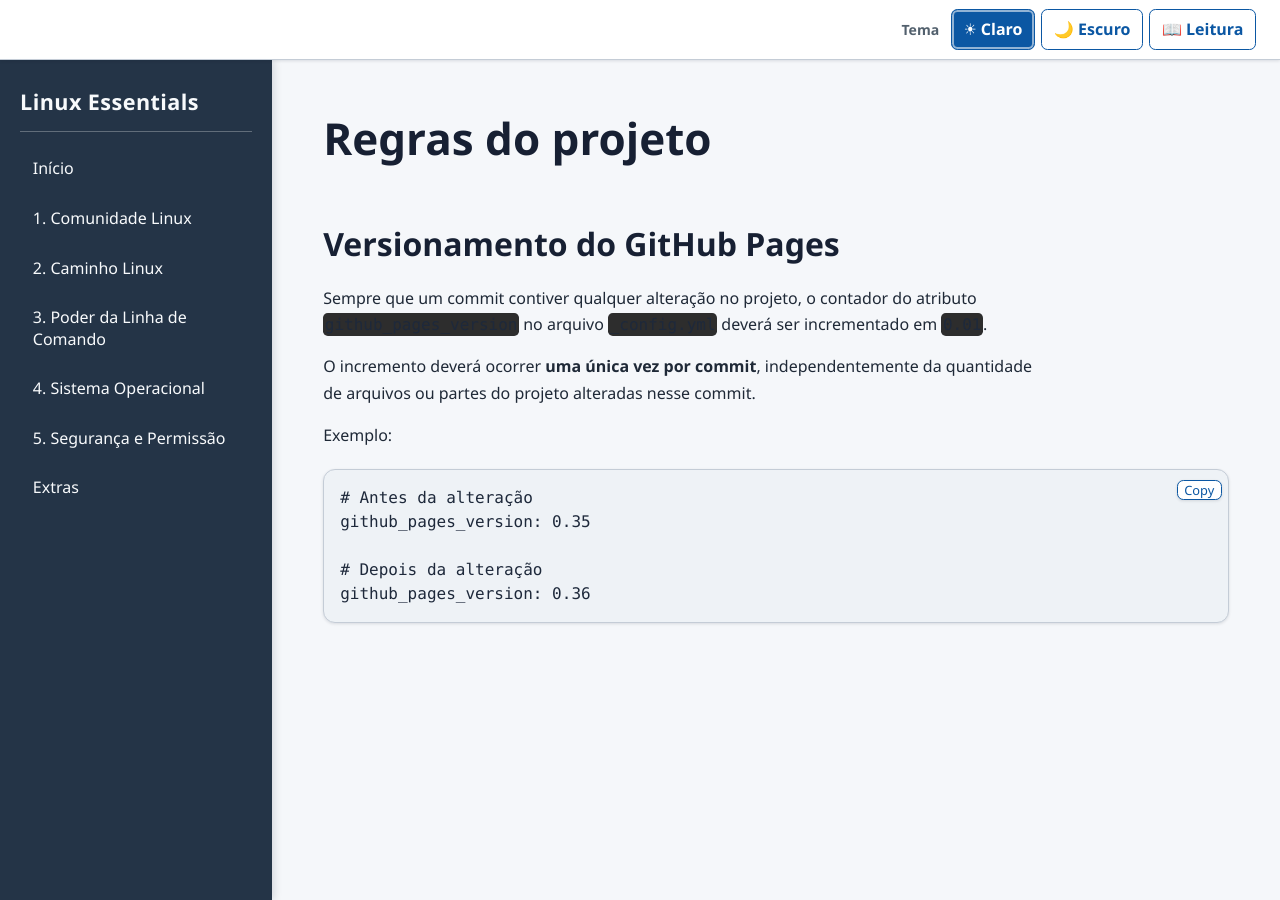
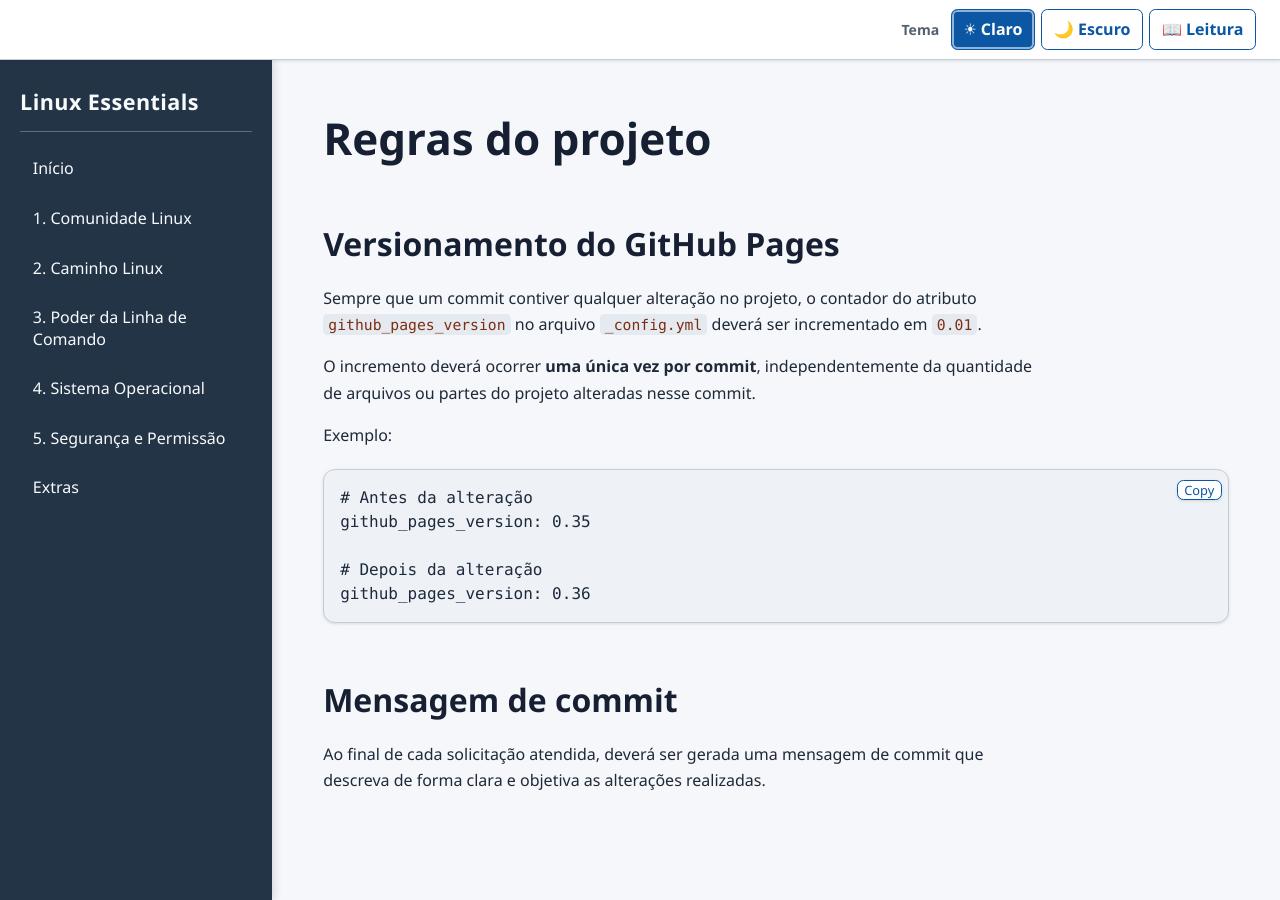
Before and after one commit to jocelinoFG017/linux-essentials, a Jekyll site: the page built from rules.md, in a window 1280 px wide and 900 px high. Built offline with Jekyll 4.4.1, drawn with Linux system fonts in a browser that asks for light colours; nearby versions of some CDN libraries; our own code applies the rules of GitHub Pages for plain Markdown files; some of the changed text lies outside the part shown.

Commit message:
fix: corrige contraste do código inline nos temas claros

````diff
--- a/_config.yml
+++ b/_config.yml
@@ -4,7 +4,7 @@ theme: minima
 baseurl: "/linux-essentials"
 url: "https://jocelinofg017.github.io"
 permalink: pretty
-github_pages_version: 0.37
+github_pages_version: 0.38
 kramdown:
   input: GFM
   hard_wrap: true
--- a/assets/css/style.css
+++ b/assets/css/style.css
@@ -422,12 +422,14 @@ tbody tr:nth-child(even) {
   background: var(--table-stripe-bg);
 }
 
-:not(pre) > code {
+:not(pre) > code,
+:not(pre) > code[class*="language-"] {
   padding: 0.12em 0.35em;
   border-radius: 0.28rem;
-  background: var(--inline-code-bg);
-  color: var(--inline-code-color);
+  background: var(--inline-code-bg) !important;
+  color: var(--inline-code-color) !important;
   font-size: 0.92em;
+  text-shadow: none !important;
 }
 
 pre[class*="language-"] {
@@ -442,7 +444,7 @@ pre[class*="language-"] {
   box-shadow: var(--shadow-sm);
 }
 
-code[class*="language-"] {
+pre code[class*="language-"] {
   color: var(--code-color) !important;
   text-shadow: none !important;
 }
--- a/rules.md
+++ b/rules.md
@@ -15,3 +15,7 @@ github_pages_version: 0.35
 # Depois da alteração
 github_pages_version: 0.36
 ```
+
+## Mensagem de commit
+
+Ao final de cada solicitação atendida, deverá ser gerada uma mensagem de commit que descreva de forma clara e objetiva as alterações realizadas.
````
